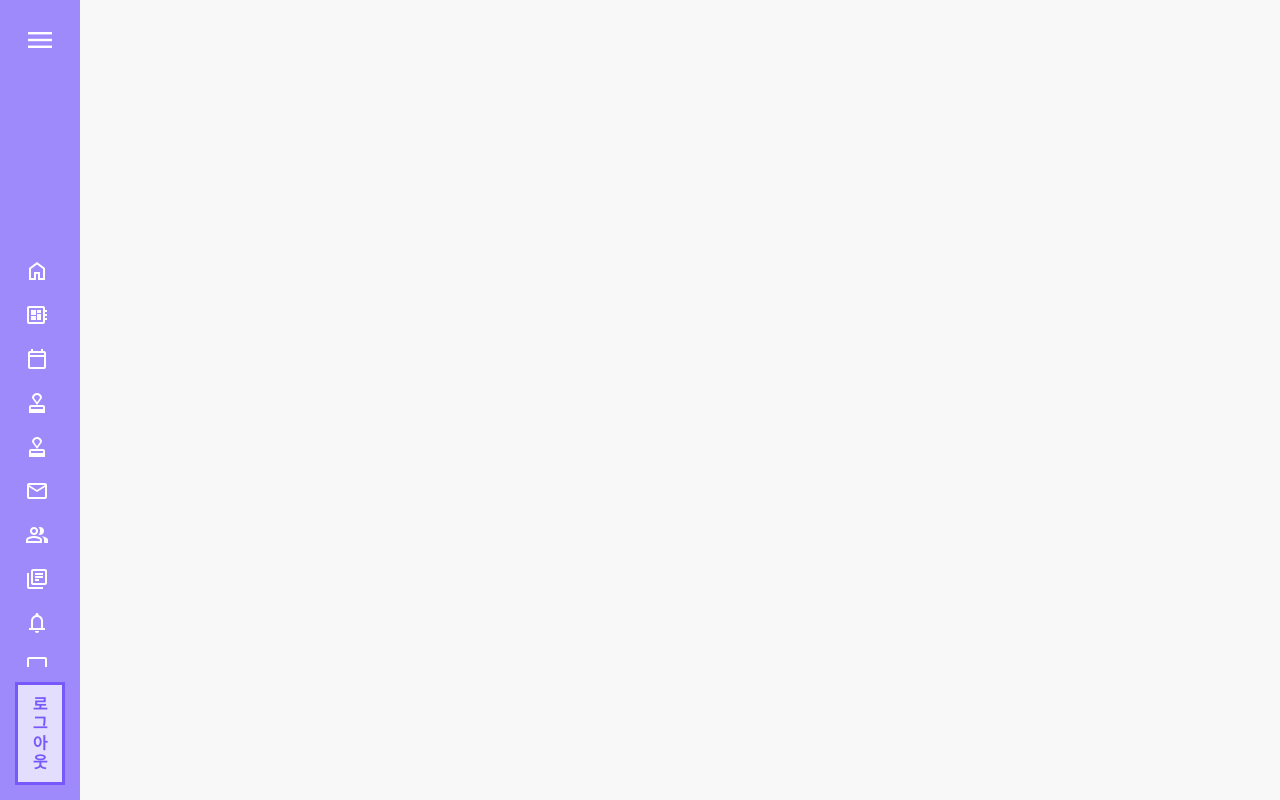
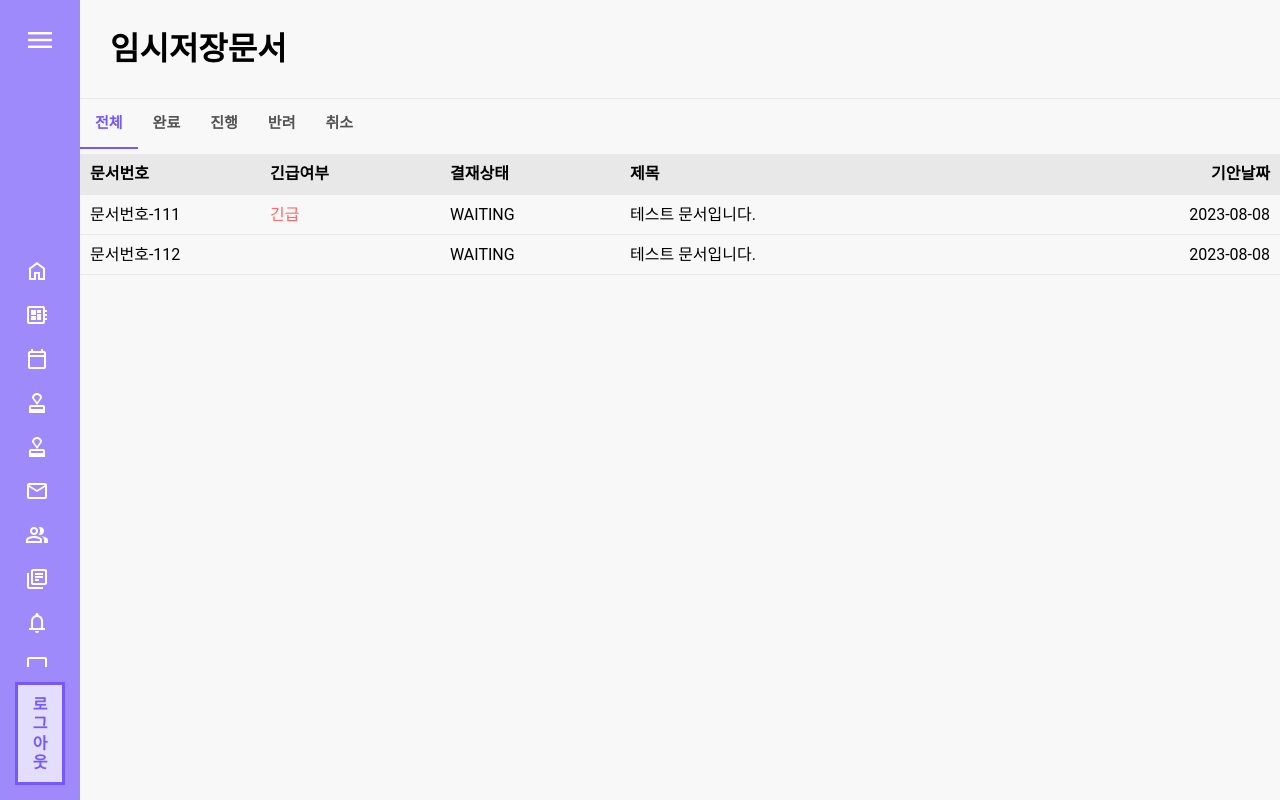
Before and after one commit to IMFOMATE/infomate_front, a React (Create React App) app: page /approval/temp in a window 1280 px wide. Built offline with nearby package versions, Linux system fonts and the light colour scheme.

Commit message:
list 추가

```diff
--- a/src/App.js
+++ b/src/App.js
@@ -26,11 +26,11 @@ function App() {
                 <Route path="/board" element={<BoardMain/>}></Route>
                 <Route path="approval">
                     <Route index element={<ApprovalMain/>}/>
-                    <Route path="mylist" element={<MyDocList/>}/> {/*내 기안 리스트*/}
-                    <Route path="reflist"/> {/*참조문서리스트*/}
-                    <Route path="temp"/> {/*임시저장문서리스트*/}
-                    <Route path="approving"/> {/*결재 대기문서리스트*/}
-                    <Route path="approved"/> {/*결재 대기완료 리스트*/}
+                    <Route path="mylist" element={<MyDocList title='기안문서'/>}/> {/*내 기안 리스트*/}
+                    <Route path="reflist" element={<MyDocList title='참조문서'/>}/> {/*참조문서리스트*/}
+                    <Route path="temp" element={<MyDocList title='임시저장문서'/>} /> {/*임시저장문서리스트*/}
+                    <Route path="approving" element={<MyDocList title='결재대기문서'/>}/> {/*결재 대기문서리스트*/}
+                    <Route path="approved" element={<MyDocList title='결재완료문서'/>}/> {/*결재 완료 리스트*/}
                   </Route>
                 <Route path="calendar">
                   <Route index element={<Calendar/>}/>
--- a/src/components/approval/ele-component/table/ApprovalTable.module.css
+++ b/src/components/approval/ele-component/table/ApprovalTable.module.css
@@ -55,10 +55,11 @@ th:last-child, td:last-child{
     font-weight: bold;
     font-size: 15px;
     color: var(--color-text-title);
+    cursor: pointer;
 }
 
 .active{
-    color: var(--color-hard);
+    color: var(--color-hard) !important;
     font-weight: bold;
     border-bottom: 2px solid var(--color-hard);
 }
--- a/src/components/approval/ele-component/table/toolbarApprovalTable.jsx
+++ b/src/components/approval/ele-component/table/toolbarApprovalTable.jsx
@@ -7,6 +7,8 @@ import {NavLink} from "react-router-dom";
 
 
 function ToolbarApprovalTable() {
+
+  /*effect이용하긴해야되는데*/
 
   const [filter, setFilter] = useState('');
 
@@ -23,20 +25,25 @@ function ToolbarApprovalTable() {
     setFilter(selectedFilter === filter ? '' : selectedFilter);
   };
 
-  const filterdData = filter === '' ? testinit.docList : testinit.docList.filter((f) => f.status === filter);
+  const filteredData = filter === '' ? testinit.docList : testinit.docList.filter((f) => f.status === filter);
 
   return (
     <div>
       <ul className={ApprovalTableCss.toolbar}>
         {
           filterState.map((value, index) =>
-            <li onClick={handleFilterChange} data-type={value.url}>
+            <li
+              key={index}
+              onClick={handleFilterChange}
+              data-type={value.url}
+              className={filter === value.url ? ApprovalTableCss.active : ''}
+            >
               {value.text}
             </li>
           )
         }
       </ul>
-      <ApprovalTable data={filterdData}/>
+      <ApprovalTable data={filteredData}/>
     </div>
   );
 }
--- a/src/components/common/Navlist.jsx
+++ b/src/components/common/Navlist.jsx
@@ -10,7 +10,7 @@ function Navlist({title, data}) {
         {
           data.map((d, index) =>
             <li key={index}>
-              <Link to={d.list}>
+              <Link to={d.link}>
                 {d.text}
               </Link>
             </li>
--- a/src/pages/approval/MyDocList.jsx
+++ b/src/pages/approval/MyDocList.jsx
@@ -1,16 +1,20 @@
 import React from 'react';
 import ToolbarApprovalTable from "../../components/approval/ele-component/table/toolbarApprovalTable";
 
-function MyDocList(props) {
+function MyDocList({title}) {
+
+  /*여기서 url에 따라 다른 fetch가 일어나게하고
+  * ToolbarApprovalTable에 넘어온 값을 넘겨주자 */
+
 
   return (
     <>
       <div className='maintitle'>
         <h1>
-          내 기안문서
+          {title}
         </h1>
       </div>
-      <ToolbarApprovalTable/>
+      <ToolbarApprovalTable />
     </>
   );
 }
```
